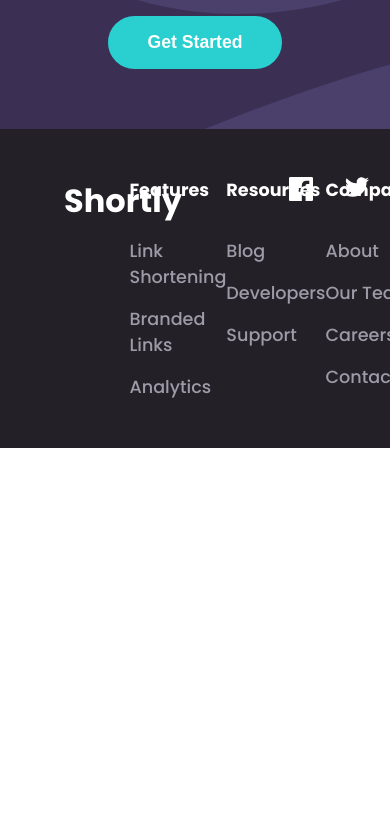
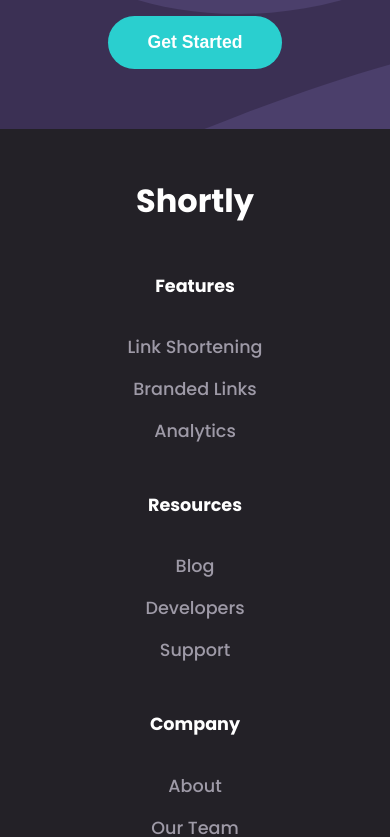
Before and after one commit to slekstut/url-shortening-api-master, a Vue app: page / in a window 390 px wide. Shown: the part 2507-3344 px from the top of the page. Before the commit the page ends 2955 px from the top, so only its background shows below. Built offline with nearby package versions, Linux system fonts and the light colour scheme.

Commit message:
mobile footer section done

```diff
--- a/src/components/Footer.vue
+++ b/src/components/Footer.vue
@@ -81,7 +81,7 @@
         width: 25%;
       }
       &:last-child {
-          width: 25%;
+        width: 25%;
       }
     }
     .socials {
@@ -92,4 +92,27 @@
     }
   }
 }
+
+@media only screen and (max-width: 415px) {
+  .footer {
+    .footer-wrapper {
+      width: 100%;
+      flex-direction: column;
+      align-items: center;
+      gap: 3rem;
+      text-align: center;
+      .footer-column:first-child {
+        width: 100%;
+        justify-content: center;
+      }
+      .footer-column {
+        width: 100%;
+      }
+      .socials {
+        width: 100%;
+        justify-content: center;
+      }
+    }
+  }
+}
 </style>
```
